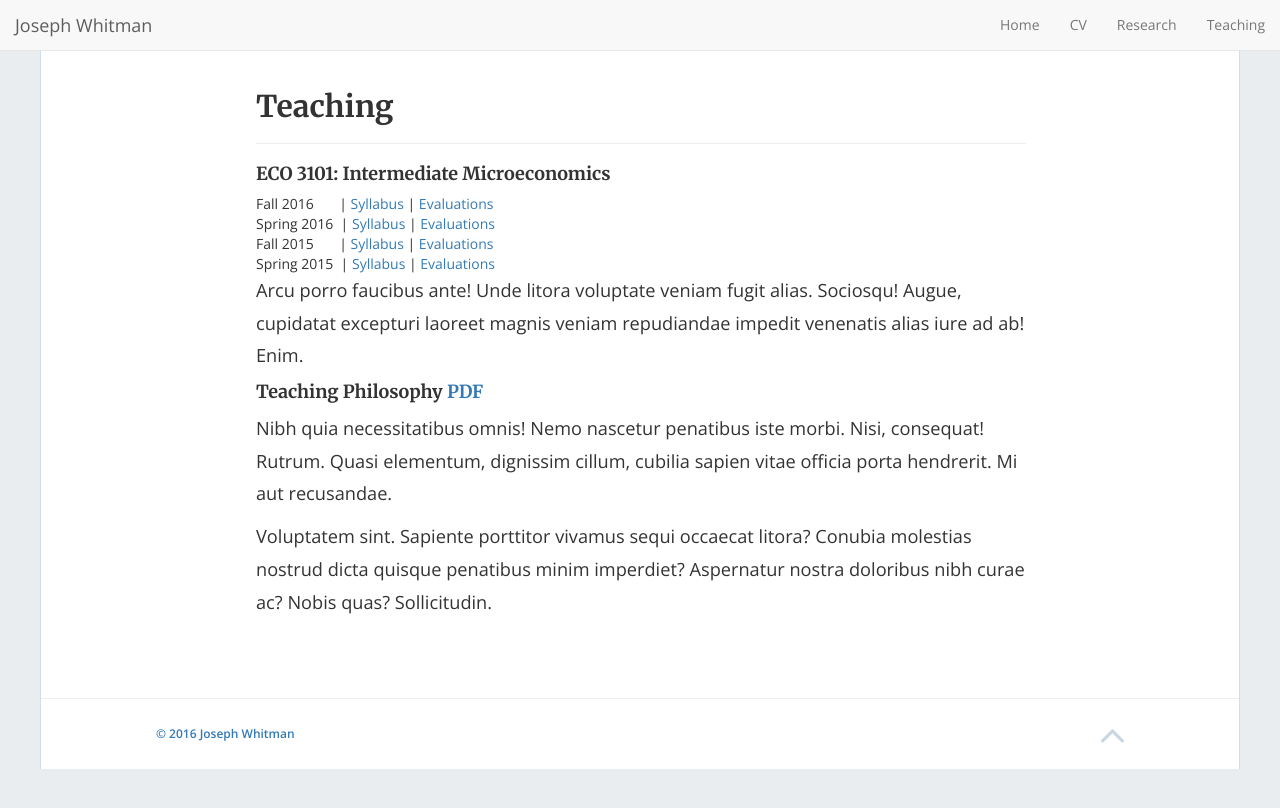
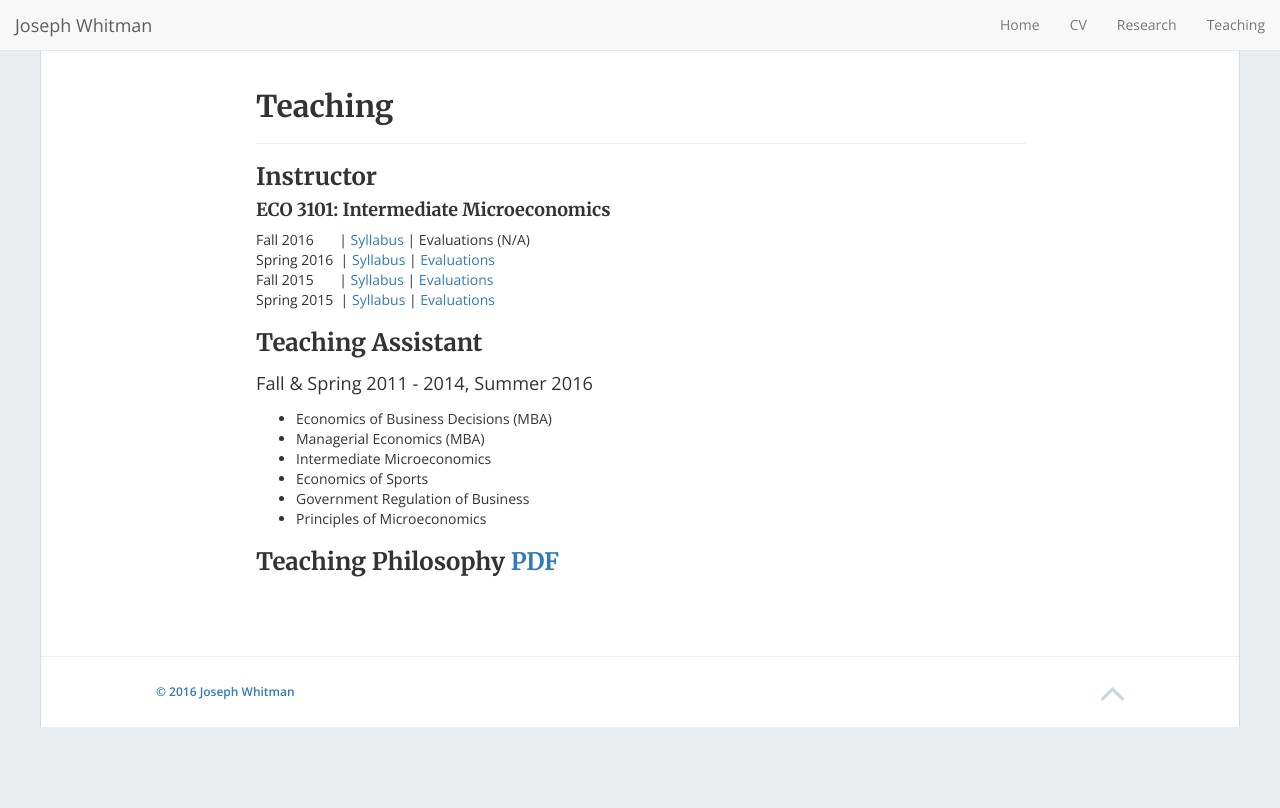
Before and after one commit to josephwhitman/josephwhitman.github.io, a Jekyll site: the page built from _pages/teaching.md, in a window 1280 px wide. Shown: the top 808 px of the page. Built offline with Jekyll 4.4.1, drawn with Linux system fonts in a browser that asks for light colours; nearby versions of some CDN libraries.

Commit message:
Edits to teaching page

```diff
--- a/_data/global.yml
+++ b/_data/global.yml
@@ -1,11 +1,13 @@
 # Site Settings
-title: "Hi, I'm Joe Whitman."
+title: "Joseph Whitman"
 description: "I'm an Economics Ph.D. candidate at the University of Florida."
 url: 'http://josephwhitman.com/' # the base hostname & protocol for your site
 nav: "true"
 footer_text: '© 2016 Joseph Whitman'
 twitter: 'joseph_whitman'
 github: 'josephwhitman'
+stackoverflow: 'users/6789909/joe'
+linkedin: 'josephwhitman'
 #medium: 'blog.josephwhitman.com'
 
 # Admin Settings
--- a/_includes/contact.html
+++ b/_includes/contact.html
@@ -1 +1 @@
-You can contact me by email <a data-toggle="modal" data-target="#contact"> here.</a>
+You can contact me by email <a href="mailto:jwhitman89@ufl.edu">here</a>.
--- a/_pages/teaching.md
+++ b/_pages/teaching.md
@@ -7,19 +7,23 @@ permalink: /teaching/
 ## Teaching
 ____
 
+### Instructor
+
 #### ECO 3101: Intermediate Microeconomics
 
-| Fall 2016 &nbsp;&nbsp;&nbsp;&nbsp;&nbsp; \| [Syllabus]() \| [Evaluations]() |
-| Spring 2016 &nbsp;\| [Syllabus]() \| [Evaluations]() |
-| Fall 2015 &nbsp;&nbsp;&nbsp;&nbsp;&nbsp; \| [Syllabus]() \| [Evaluations]() |
-| Spring 2015 &nbsp;\| [Syllabus]() \| [Evaluations]() |
+| Fall 2016 &nbsp;&nbsp;&nbsp;&nbsp;&nbsp; \| [Syllabus](/files/syllabus-ECO3101-2016-fall.pdf) \| Evaluations (N/A) |
+| Spring 2016 &nbsp;\| [Syllabus](/files/syllabus-ECO3101-2016-spring.pdf) \| [Evaluations](/files/TeachingEvals-2016-Spring.pdf) |
+| Fall 2015 &nbsp;&nbsp;&nbsp;&nbsp;&nbsp; \| [Syllabus](/files/syllabus-ECO3101-2015-fall.pdf) \| [Evaluations](/files/TeachingEvals-2015-Fall.pdf) |
+| Spring 2015 &nbsp;\| [Syllabus](/files/syllabus-ECO3101-2015-spring.pdf) \| [Evaluations](/files/TeachingEvals-2015-Spring.pdf) |
 
+### Teaching Assistant
+Fall & Spring 2011 - 2014, Summer 2016
 
+- Economics of Business Decisions (MBA)
+- Managerial Economics (MBA)
+- Intermediate Microeconomics
+- Economics of Sports
+- Government Regulation of Business
+- Principles of Microeconomics
 
-Arcu porro faucibus ante! Unde litora voluptate veniam fugit alias. Sociosqu! Augue, cupidatat excepturi laoreet magnis veniam repudiandae impedit venenatis alias iure ad ab! Enim.
-
-#### Teaching Philosophy [PDF](/teachingphil.pdf)
-
-Nibh quia necessitatibus omnis! Nemo nascetur penatibus iste morbi. Nisi, consequat! Rutrum. Quasi elementum, dignissim cillum, cubilia sapien vitae officia porta hendrerit. Mi aut recusandae.
-
-Voluptatem sint. Sapiente porttitor vivamus sequi occaecat litora? Conubia molestias nostrud dicta quisque penatibus minim imperdiet? Aspernatur nostra doloribus nibh curae ac? Nobis quas? Sollicitudin.
+### Teaching Philosophy [PDF](/files/teachingphil.pdf)
```
Also changed, not shown: _includes/home-hero.html (+10 -1 lines), 8 other files.
